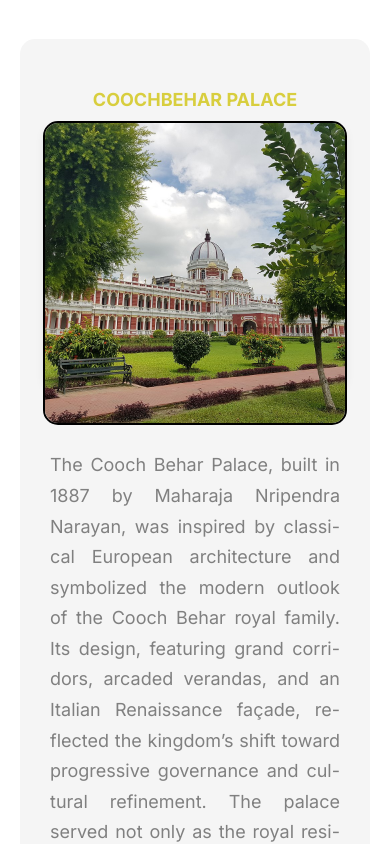
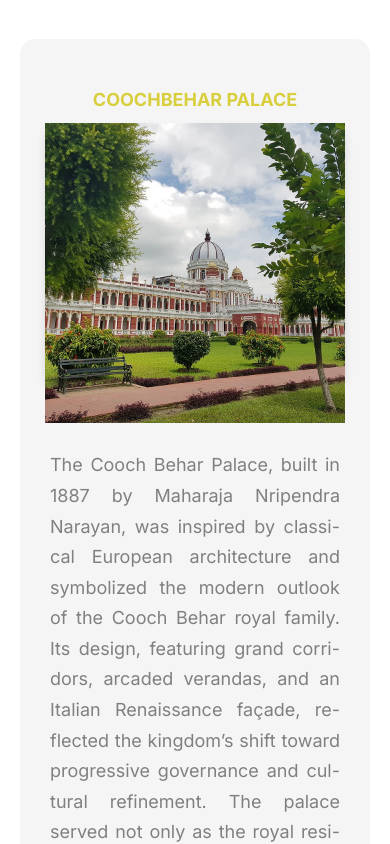
Before and after one commit to abk2191/coochbehar, a React (Vite) app: page / in a window 390 px wide. Shown: the part 900-1744 px from the top of the page. Built offline with nearby package versions, Linux system fonts and the light colour scheme; a web font is replaced by a local one.

Commit message:
Added new features

```diff
--- a/src/index.css
+++ b/src/index.css
@@ -348,11 +348,10 @@ body {
     align-items: center;
     justify-content: center;
     gap: 30px;
+    box-shadow: 0 4px 12px rgba(0, 0, 0, 0.3);
   }
 
   .second-banner-image {
-    border: 2px solid black;
-    border-radius: 15px;
     width: 300px;
     height: 300px;
     margin-top: 35px;
```
